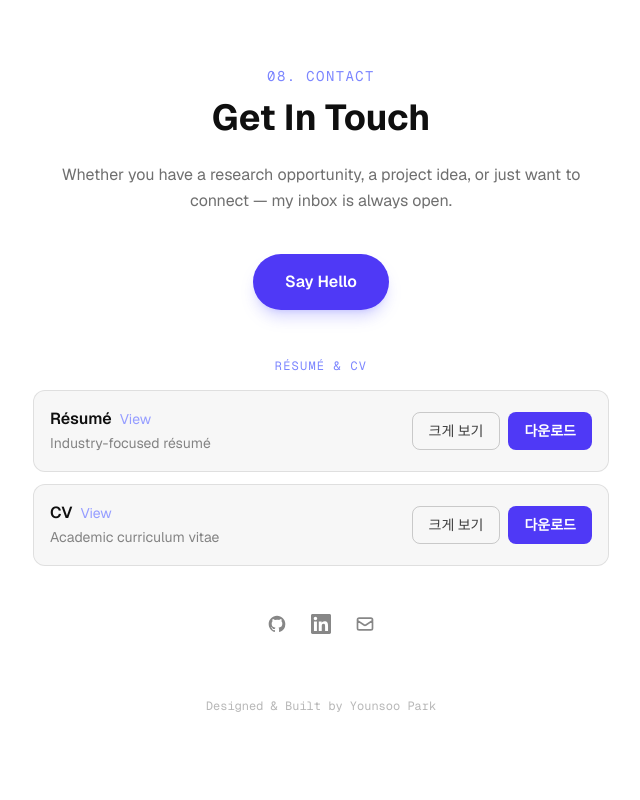
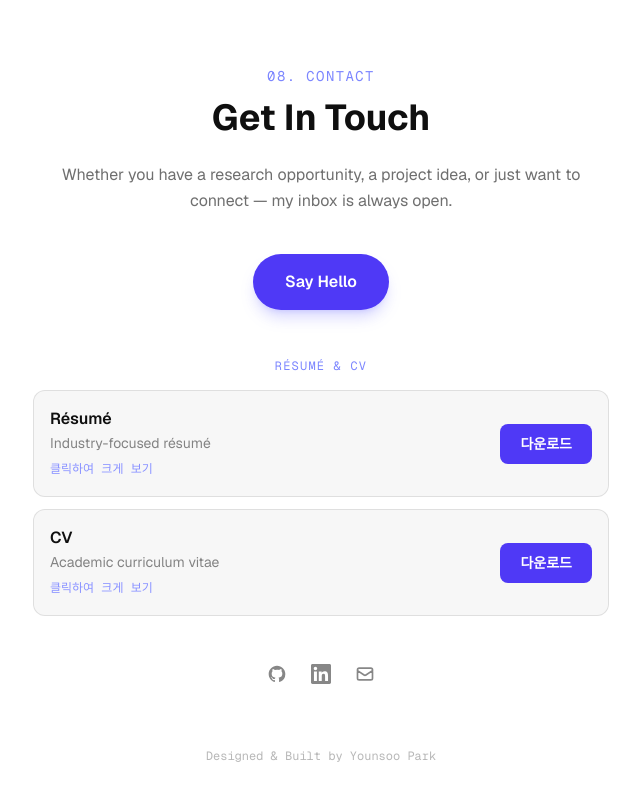
Before and after one commit to danielsoo/portfolio, a Next.js app: page / in a window 1280 px wide. Shown: the part 6047-6847 px from the top of the page, without its empty margins (319-959 px from the left). Built offline with nearby package versions, Linux system fonts and the light colour scheme.

Commit message:
Resume & CV_1

```diff
--- a/src/components/sections/Contact.tsx
+++ b/src/components/sections/Contact.tsx
@@ -105,35 +105,28 @@ export default function Contact() {
               {DOCUMENTS.map((doc) => (
                 <div
                   key={doc.href}
-                  className="flex flex-col gap-3 rounded-xl border border-[var(--foreground)]/10 bg-[var(--foreground)]/[0.03] p-4 sm:flex-row sm:items-center sm:justify-between"
+                  className="flex flex-col gap-3 rounded-xl border border-[var(--foreground)]/10 bg-[var(--foreground)]/[0.03] p-4 sm:flex-row sm:items-stretch sm:justify-between sm:gap-4"
                 >
                   <button
                     type="button"
                     onClick={() => setPreview(doc)}
-                    className="group flex-1 text-left rounded-lg focus:outline-none focus-visible:ring-2 focus-visible:ring-indigo-400"
+                    className="group flex-1 text-left rounded-lg focus:outline-none focus-visible:ring-2 focus-visible:ring-indigo-400 sm:min-w-0"
                   >
                     <span className="block font-semibold text-[var(--foreground)] group-hover:text-indigo-400 transition-colors">
                       {doc.label}
-                      <span className="ml-2 text-indigo-400/80 text-sm font-normal">View</span>
                     </span>
-                    <span className="text-sm text-[var(--foreground)]/50">{doc.short}</span>
-                  </button>
-                  <div className="flex shrink-0 gap-2 sm:pl-2">
-                    <button
-                      type="button"
-                      onClick={() => setPreview(doc)}
-                      className="flex-1 sm:flex-none px-4 py-2 rounded-lg border border-[var(--foreground)]/20 text-sm font-medium text-[var(--foreground)]/80 hover:border-indigo-500/50 hover:text-indigo-400 transition-colors"
-                    >
-                      크게 보기
+                    <span className="mt-0.5 block text-sm text-[var(--foreground)]/50">{doc.short}</span>
+                    <span className="mt-2 inline-block text-xs font-mono text-indigo-400/90 group-hover:text-indigo-400 transition-colors">
+                      클릭하여 크게 보기
+                    </span>
                   </button>
                   <a
                     href={doc.href}
                     download={doc.downloadName}
-                      className="flex-1 sm:flex-none inline-flex items-center justify-center px-4 py-2 rounded-lg bg-indigo-600 hover:bg-indigo-500 text-white text-sm font-semibold transition-colors"
+                    className="inline-flex shrink-0 items-center justify-center self-stretch px-5 py-2.5 rounded-lg bg-indigo-600 hover:bg-indigo-500 text-white text-sm font-semibold transition-colors sm:self-center"
                   >
                     다운로드
                   </a>
-                  </div>
                 </div>
               ))}
             </div>
```
Lines whose indentation alone changed are shown as unchanged.
